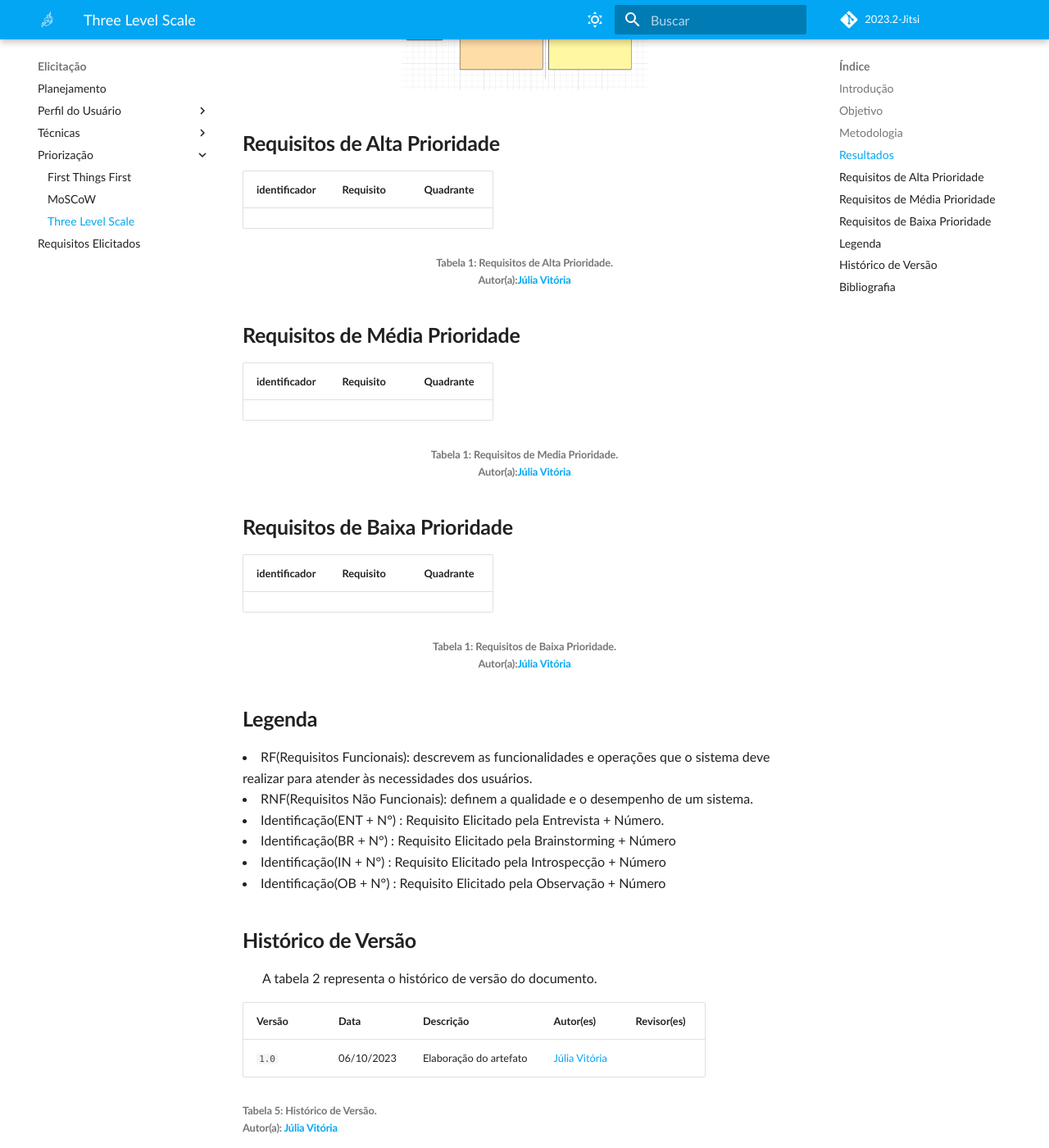
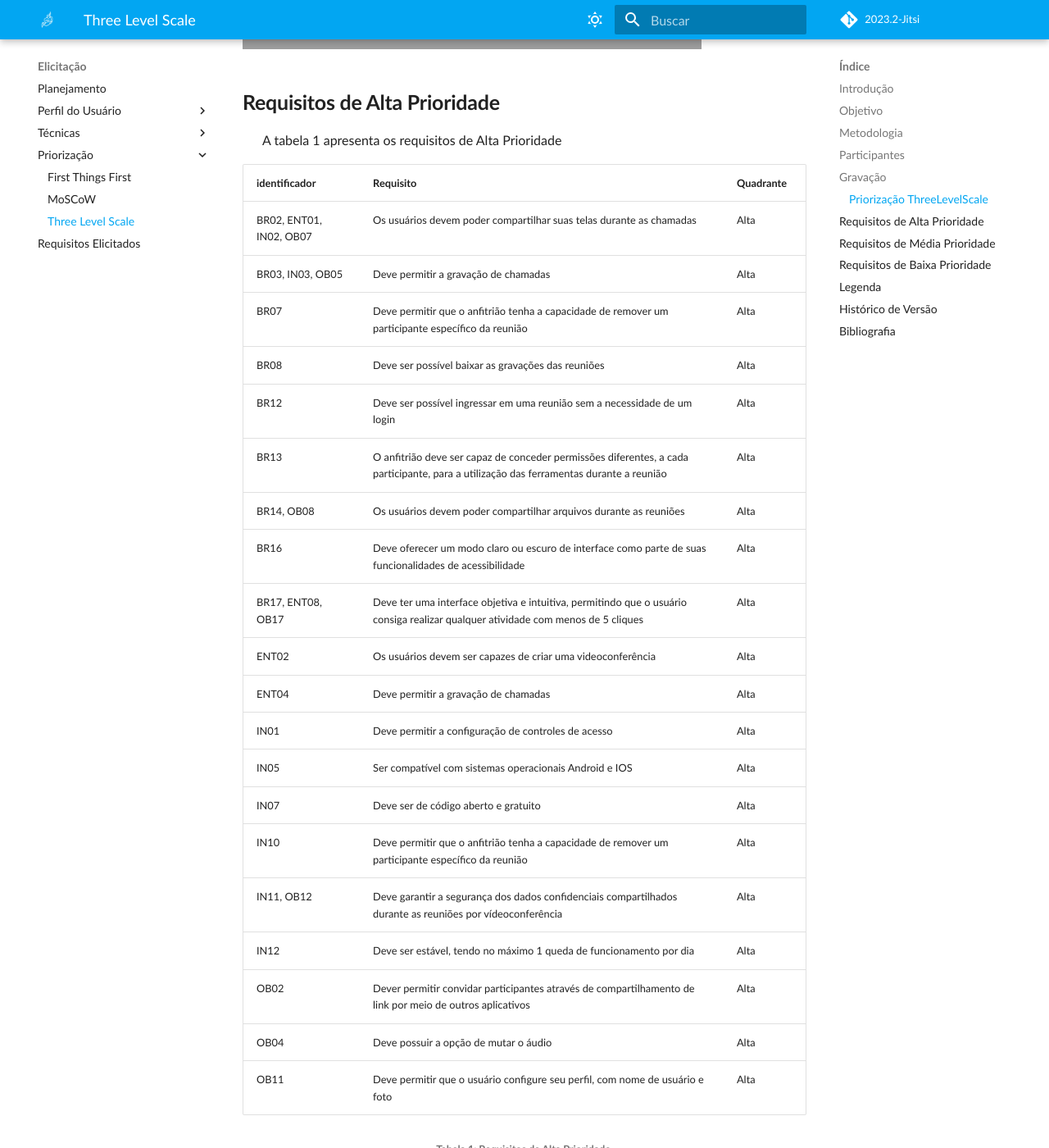
Before and after one commit to Requisitos-de-Software/2023.2-Jitsi, an MkDocs documentation site: the page built from docs/Elicitacao/priorizacao/TLS.md, in a window 1280 px wide and 1400 px high, scrolled down 2079 px. Shown: the whole window at 82% size. Built offline with MkDocs 1.6.1 and Material for MkDocs 9.7.7, drawn with Linux system fonts in a browser that asks for light colours; some web fonts are replaced; comment, search, counter and statistics services are not loaded; some of the changed text lies outside the part shown; grey boxes are pictures that could not be loaded.

Commit message:
Priorização TLS

```diff
--- a/docs/Elicitacao/priorizacao/TLS.md
+++ b/docs/Elicitacao/priorizacao/TLS.md
@@ -41,67 +41,107 @@
 <li>Observação</li>
 </p>
 <p align="justify">
-&emsp;&emsp;Os participantes empregaram a plataforma LucidChart para efetuar a divisão e a priorização dos requisitos nos respectivos quadrantes, conforme demonstrado e organizado de forma clara na Figura 1.
-
-<div align="center">
-<img src="../../../assets/quadrante.png" width="300" height="300">
-</div>
+&emsp;&emsp;Os participantes fizeram uma videochamada com uma usuária  e conforme ela foi surgerindo os requisistos elicitados foram sendo classificados em critérios de alta, média ou baixa complexidade, e posteriormente listados em planilhas.
 </p>
 
-
-## **Resultados**
-Ao término do processo de priorização, os requisitos foram organizados e dispostos conforme apresentado na Figura 2.
-
-<div align="center">
-<img src="../../../assets/quadrante.png" width="300" height="300">
-</div>
+## **Participantes**
+<p align="justify">
+&emsp;&emsp;A usuária do aplicativo Jitsi Ana Carolina Costa César participou atraveś de uma vídeo chamada pelo Teams, no dia 23/10/2023, às 17:40, com duração de aproximadamente 13 minutos, com a desenvolvedora Catlen Cleane. Conforme já explicado anteriormente.
 </p>
 
+## **Gravação**
+### **Priorização ThreeLevelScale**
+
+<iframe width="560" height="315" src="https://youtu.be/embed_AninrIp5G7g" title="YouTube video player" frameborder="0" allow="accelerometer; autoplay; clipboard-write; encrypted-media; gyroscope; picture-in-picture; web-share" allowfullscreen></iframe>
 
 ## **Requisitos de Alta Prioridade**
+<p align="justify">
+&emsp;&emsp;A tabela 1 apresenta os requisitos de Alta Prioridade
+</p>
 
 |identificador|Requisito|Quadrante|
 |-------------|---------|---------|
-||||
+|BR02, ENT01, IN02, OB07|Os usuários devem poder compartilhar suas telas durante as chamadas|Alta|
+|BR03, IN03, OB05| Deve permitir a gravação de chamadas  |Alta|
+|BR07| Deve permitir que o anfitrião tenha a capacidade de remover um participante específico da reunião | Alta|
+|BR08| Deve ser possível baixar as gravações das reuniões | Alta|
+|BR12| Deve ser possível ingressar em uma reunião sem a necessidade de um login |Alta|
+|BR13| O anfitrião deve ser capaz de conceder permissões diferentes, a cada participante, para a utilização das ferramentas durante a reunião |Alta|
+|BR14, OB08| Os usuários devem poder compartilhar arquivos durante as reuniões |Alta|
+|BR16| Deve oferecer um modo claro ou escuro de interface como parte de suas funcionalidades de acessibilidade |Alta|
+|BR17, ENT08, OB17| Deve ter uma interface objetiva e intuitiva, permitindo que o usuário consiga realizar qualquer atividade com menos de 5 cliques |Alta|
+| ENT02 | Os usuários devem ser capazes de criar uma videoconferência |Alta|
+| ENT04 | Deve permitir a gravação de chamadas |Alta|
+|IN01| Deve permitir a configuração de controles de acesso |Alta|
+|IN05| Ser compatível com sistemas operacionais Android e IOS |Alta|
+|IN07| Deve ser de código aberto e gratuito |Alta|
+|IN10| Deve permitir que o anfitrião tenha a capacidade de remover um participante específico da reunião |Alta|
+|IN11, OB12| Deve garantir a segurança dos dados confidenciais compartilhados durante as reuniões por vídeoconferência |Alta|
+|IN12| Deve ser estável, tendo no máximo 1 queda de funcionamento por dia  | Alta|
+|OB02| Dever permitir convidar participantes através de compartilhamento de link por meio de outros aplicativos|Alta|
+|OB04| Deve possuir a opção de mutar o áudio|Alta|
+|OB11| Deve permitir que o usuário configure seu perfil, com nome de usuário e foto |Alta|
+
 
 <h6 align = "center"> Tabela 1: Requisitos de Alta Prioridade.
-<br> Autor(a):<a href="https://github.com/Juhvitoria4">Júlia Vitória</a>
+<br> Autor(a):<a href="https://github.com/Juhvitoria4">Júlia Vitória</a> e <a href="https://github.com/catlenc">Catlen Cleane</a></h6>
+</center>
+</p>
+</h6>
+
+## **Requisitos de Média Prioridade**
+<p align="justify">
+&emsp;&emsp;A tabela 2 apresenta os requisitos de Média Prioridade
+</p>
+
+|identificador|Requisito|Quadrante|
+|-------------|---------|---------|
+|BR06| Deve permitir que o anfitrião de uma reunião consiga desligar o microfone e a câmera de qualquer participante | Média|
+|BR11| O anfitrião deve ser capaz de controlar a entrada em uma sala por meio de senha de acesso |Média|
+|BR18| Deve possuir um bom contraste entre as cores a fim de aprimorar a legibilidade |Média|
+|IN06| Deve ter acesso facilitado para instalação, sem levar mais de 30 segundos de pesquisa direta para encontrar a aplicação nas lojas de aplicativos |Média|
+|IN13| Deve oferecer um desempenho responsivo, se adaptando mediante o tamanho da tela |Média|
+|OB01| Deve permitir fazer autenticação através de outros aplicativos, como Google ou Facebook|Média|
+|BR05, ENT05| Deve permitir a transcrição do áudio da chamada |Média|
+|OB06| Deve permitir enviar mensagem de texto durante a videochamada |Média|
+|OB13| Deve possuir um calendário com chamadas agendadas |Média|
+|OB14| Deve permitir que o calendário de um usuário seja sincronizado ao de outros |Média|
+|OB15| Deve permitir agendar reuniões com outros usuários atraveS do calendário |Média|
+|OB16| Deve ser um aplicativo que ocupe menos de 100mb de memória |Média|
+
+<h6 align = "center"> Tabela 2: Requisitos de Média Prioridade.
+<br> Autor(a):<a href="https://github.com/Juhvitoria4">Júlia Vitória</a> e <a href="https://github.com/catlenc">Catlen Cleane</a></h6>
+</center>
+</p>
+</h6>
+
+## **Requisitos de Baixa Prioridade**
+<p align="justify">
+&emsp;&emsp;A tabela 3 apresenta os requisitos de Baixa Prioridade
+</p>
+
+|identificador|Requisito|Quadrante|
+|-------------|---------|---------|
+|BR01, ENT06, IN04| Deve permitir a utilização de quadro de anotação durante a chamada  | Baixa|
+|BR04, ENT07| O usuário deve ser capaz de alterar seu fundo em uma chamada de vídeo | Baixa|
+|BR09, IN09| Deve possuir um mecanismo de busca a partir da data da reunião | Baixa|
+|BR10| Deve fornecer ao usuário a capacidade de visualizar todas as salas em que ele participou anteriormente. | Baixa|
+|BR15| Deve ser possível a integração com aplicativos de calendário afim de possibilitar a visualização dos compromissos do usuário no aplicativo | Baixa|
+| ENT03, OB09| Os usuários devem poder compartilhar emojis pré-definidos durante as chamadas | Baixa|
+|IN08| Deve ser possível deletar reuniões armazenadas | Baixa|
+|OB03| Deve possuir um link de ajuda para explicar como se convida outros participantes | Baixa|
+|OB10| O anfitrião deve conseguir, através do compartilhamento de tela, interagir no celular de outro usuário | Baixa|
+
+<h6 align = "center"> Tabela 3: Requisitos de Baixa Prioridade.
+<br> Autor(a):<a href="https://github.com/Juhvitoria4">Júlia Vitória</a> e <a href="https://github.com/catlenc">Catlen Cleane</a></h6>
 </center>
 </p>
 </h6>
 
 
-## **Requisitos de Média Prioridade**
-|identificador|Requisito|Quadrante|
-|-------------|---------|---------|
-||||
-
-<h6 align = "center"> Tabela 1: Requisitos de Media Prioridade.
-<br> Autor(a):<a href="https://github.com/Juhvitoria4">Júlia Vitória</a>
-</center>
-</p>
-</h6>
-
-
-
-## **Requisitos de Baixa Prioridade**
-|identificador|Requisito|Quadrante|
-|-------------|---------|---------|
-||||
-
-<h6 align = "center"> Tabela 1: Requisitos de Baixa Prioridade.
-<br> Autor(a):<a href="https://github.com/Juhvitoria4">Júlia Vitória</a>
-</center>
-</p>
-</h6>
-
-
-
 ## **Legenda**
 
 <p align="justify">
-<li> RF(Requisitos Funcionais): descrevem as funcionalidades e operações que o sistema deve realizar para atender às necessidades dos usuários. </li>
-<li> RNF(Requisitos Não Funcionais): definem a qualidade e o desempenho de um sistema. </li>
 <li> Identificação(ENT + N°) : Requisito Elicitado pela Entrevista + Número.
 <li> Identificação(BR + N°) : Requisito Elicitado pela Brainstorming + Número
 <li> Identificação(IN + N°) : Requisito Elicitado pela Introspecção + Número
@@ -110,21 +150,21 @@ Ao término do processo de priorização, os requisitos foram organizados e disp
 
 
 
-
-
 ## **Histórico de Versão**
 <p align="justify">
-&emsp;&emsp;A tabela 2 representa o histórico de versão do documento.
+&emsp;&emsp;A tabela 4 representa o histórico de versão do documento.
 </p>
 
 | Versão | Data | Descrição | Autor(es) | Revisor(es) |
 | ------ | ---- | --------- | --------- | ---------- |
-| `1.0`  | 06/10/2023 | Elaboração do artefato | [Júlia Vitória](https://github.com/Juhvitoria4) |  |
-<h6> Tabela 5: Histórico de Versão.
+| `1.0`  | 06/10/2023 | Elaboração do artefato | [Júlia Vitória](https://github.com/Juhvitoria4) | [Carolina Barbosa](https://github.com/CarolinaBarb) |
+| `1.1`  | 23/10/2023 |Tabelas com requisitos junto com um usuário | [Catlen Cleane](https://https://github.com/catlenc) | [Carolina Barbosa](https://github.com/CarolinaBarb) |
+
+
+
+<h6> Tabela 4: Histórico de Versão.
 <br> Autor(a): <a href="https://github.com/Juhvitoria4">Júlia Vitória</a> </h6>
 
 ## **Bibliografia**
-> <a href="https://requisitos-de-software.github.io/2023.1-Simplenote/elicitacao/Prioriza%C3%A7%C3%A3o/MoScoW/">[1]</a> MoSCoW em Simplenote. Acesso em 04 de Outubro de 2023.
 
-
-> <a href="https://aprender3.unb.br/pluginfile.php/2692779/mod_resource/content/2/Requisitos%20-%20Aula%2007.pdf">[2]</a> Requisitos - Aula 06. Acesso em 04 de Outubro de 2023.
+> <a href="https://requisitos-de-software.github.io/2023.1-BilheteriaDigital/elicitacao/priorizacao/threeLvlScale/">[1]</a> Three Level Scale em Bilheteria Digital. Acesso em 06 de Outubro de 2023.
```
